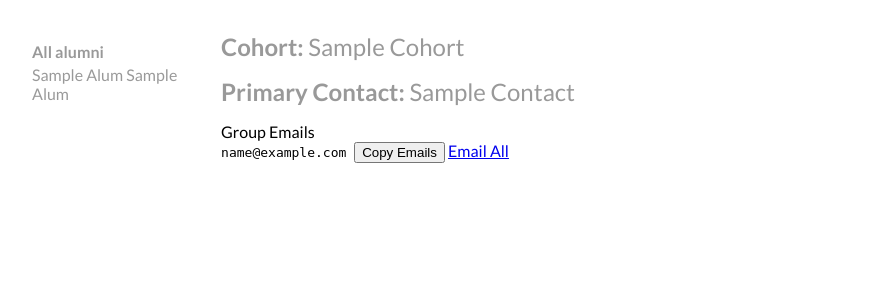
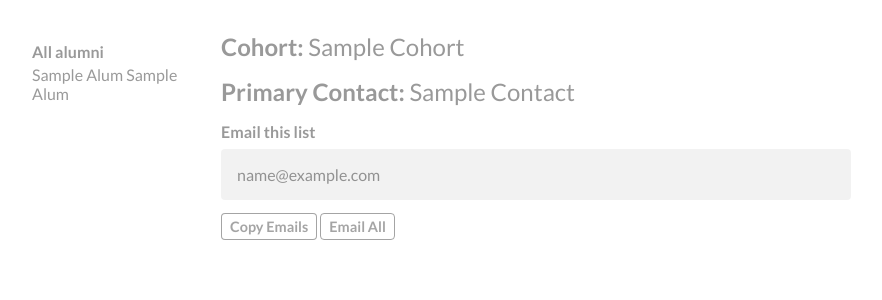
Before and after one commit to CapitalOneCanadaHackathon/GTC2017-1, a Flask app: template templates/index.html in a window 1280 px wide. Shown: the part 217-517 px from the top of the page, without its empty margins (158-1040 px from the left). Run offline with Flask 2, Linux system fonts and the light colour scheme; the template is opened without the code that fills it: most values are stand-ins (such as "Sample title", 1, 10 or a date in 2020); parts of the project's set-up code (start-up, migrations or seed data) failed here and were passed over; some libraries are stand-ins or nearby versions.

Commit message:
added email styling

```diff
--- a/static/style.css
+++ b/static/style.css
@@ -191,6 +191,34 @@
     .contact-line {
       margin-bottom: 0.25rem;
     }
+    #group-emails p {
+      color: rgba(0,0,0,0.4);
+    }
+    #group-emails code {
+      font-family: 'Lato', sans-serif;
+      font-size: 1rem;
+      color: rgba(0,0,0,0.4);
+      margin: 0.5rem 0;
+      display: block;
+      padding: 1rem;
+      background: rgba(0,0,0,0.05);
+      border-radius: 4px;
+    }
+    #group-emails button, #group-emails a {
+      border: 1px solid;
+      padding: 4px 8px;
+      border-radius: 4px;
+      position: relative;
+      top: 0.3rem;
+      text-decoration: none;
+      color: rgba(0,0,0,0.7 );
+      background: white;
+      font-family: 'Lato', sans-serif;
+      opacity: 0.5;
+      cursor: pointer;
+      font-weight: 700;
+      font-size: 0.9rem;
+    }
 
     @media screen and (max-width: 768px) {
       .all-alumni {
--- a/templates/index.html
+++ b/templates/index.html
@@ -130,8 +130,8 @@
       {% endfor %}
 
     {% if cohort or contact %}
-      <div>
-        <p>Group Emails</p>
+      <div id="group-emails">
+        <p><b>Email this list</b></p>
       <code id="emails">
       {{ alumni|map(attribute='email')|join(', ')}}
       </code>
```
